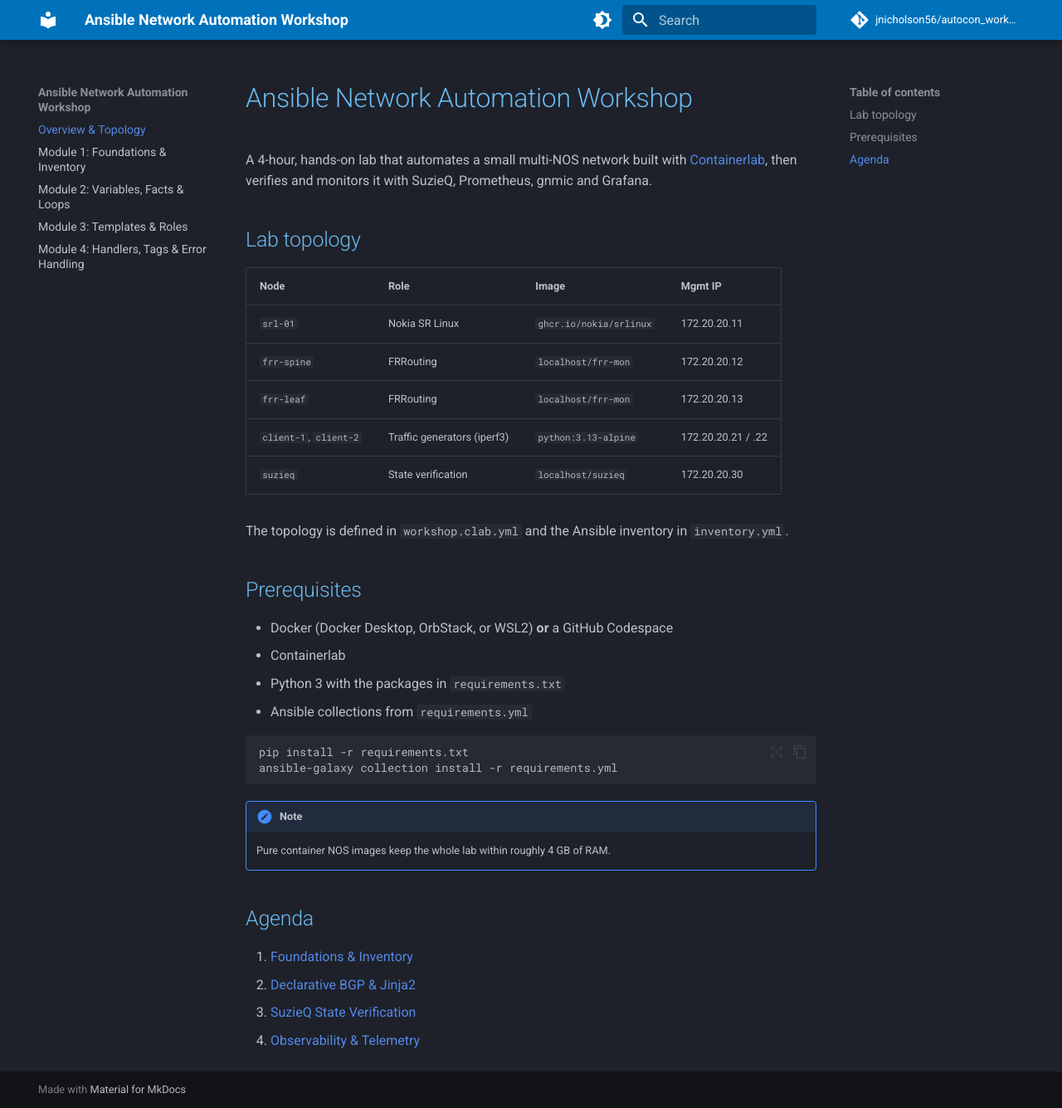
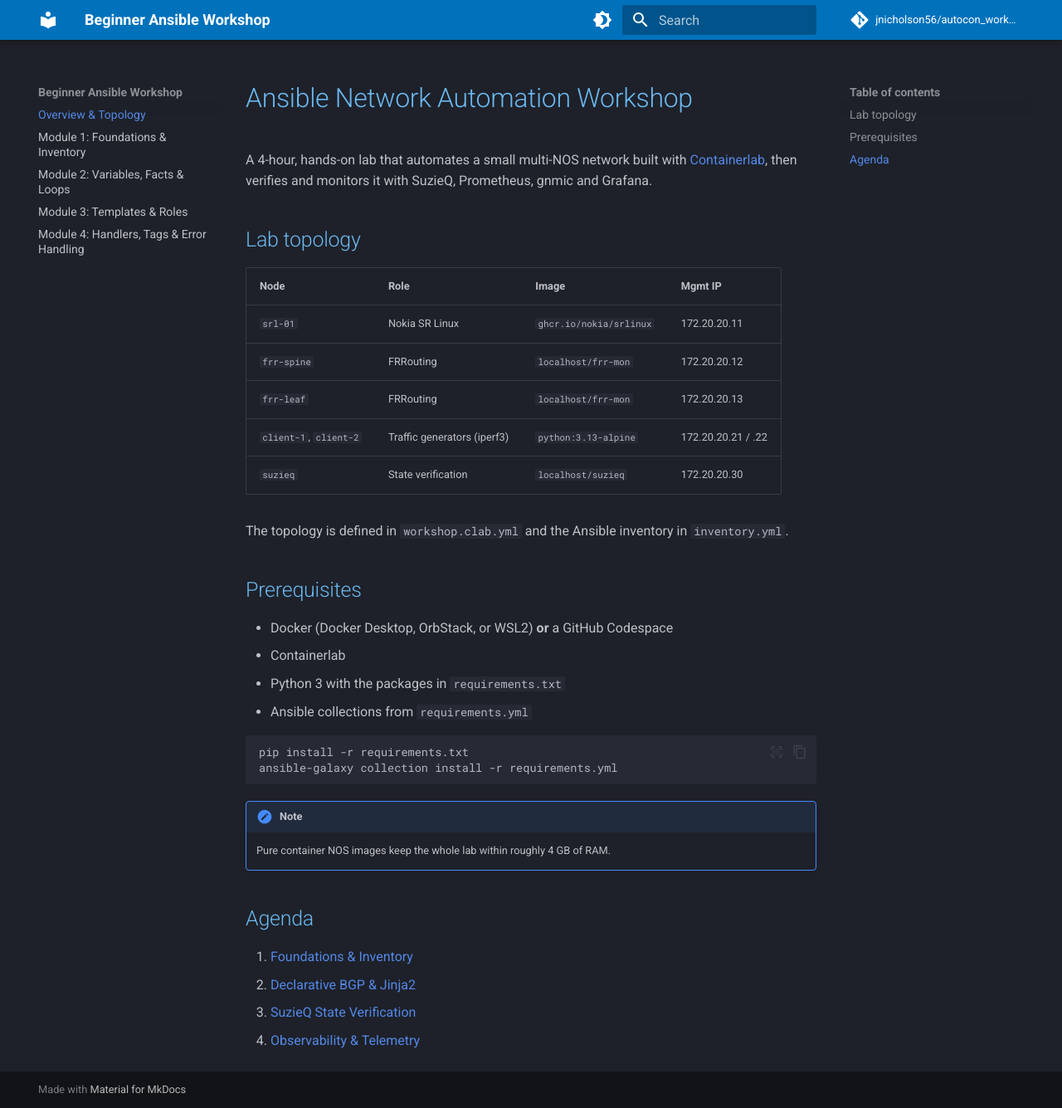
Before and after one commit to jnicholson56/autocon_workshop, an MkDocs documentation site: the page built from docs/index.md, in a window 1280 px wide and 1335 px high. Shown: the whole window at 83% size. Built offline with MkDocs 1.6.1 and Material for MkDocs 9.7.7, drawn with Linux system fonts in a browser that asks for light colours; comment, search, counter and statistics services are not loaded.

Commit message:
fixing mkdocs file

```diff
--- a/mkdocs.yml
+++ b/mkdocs.yml
@@ -1,5 +1,5 @@
-site_name: Ansible Network Automation Workshop
-site_description: 4-Hour Hands-on Multi-NOS Lab with Containerlab, SuzieQ, and Prometheus
+site_name: Beginner Ansible Workshop
+site_description: 4-Hour Hands-on Introduction to Ansible with Containerlab
 site_author: Workshop Organizer
 site_url: https://jnicholson56.github.io/autocon_workshop/
 repo_url: https://github.com/jnicholson56/autocon_workshop
```
